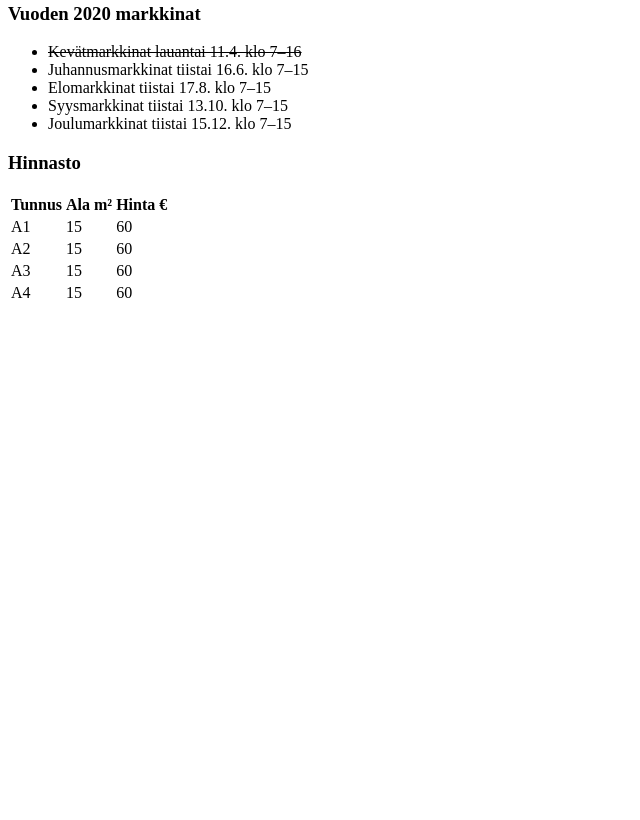
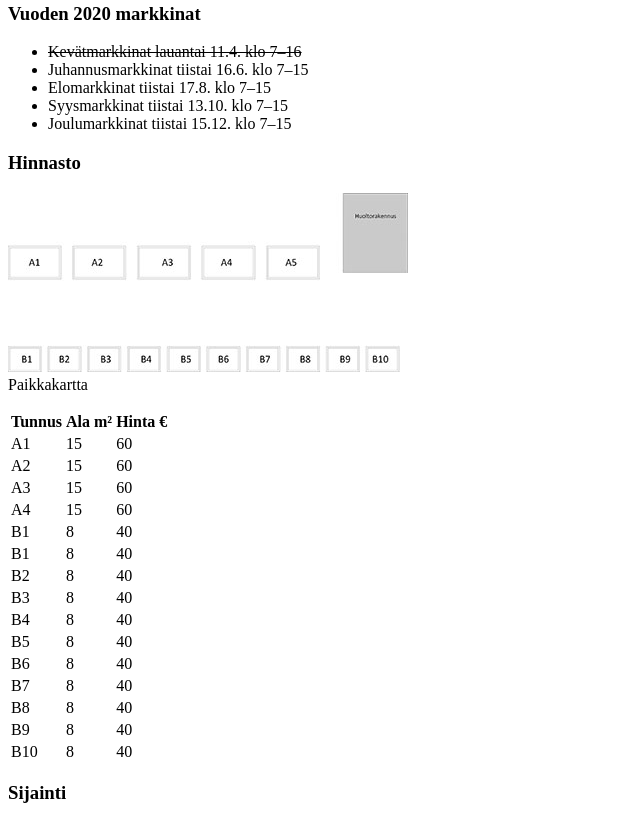
Before and after one commit to leeniemi/leeniemi.github.io, a plain HTML site: page demo2.html in a window 1280 px wide. Shown: the part 570-1390 px from the top of the page, without its empty margins (0-640 px from the left). Before the commit the page ends 883 px from the top, so only its background shows below. Drawn offline with Linux system fonts and the light colour scheme; grey boxes are pictures that could not be loaded.

Commit message:
25.8. valmis demo 2

```diff
--- a/demo2.html
+++ b/demo2.html
@@ -1,5 +1,5 @@
 <!DOCTYPE html>
-<html>
+<html lang="fi">
 <head>
     <meta charset="UTF-8">
     <title>Demo 2</title>
@@ -15,6 +15,8 @@
     Torilla pidetään <mark>markkinapäiviä</mark> ja olemme saaneet torille vakituisen asiakaskunnan.
     Julkinen liikenne suosii toria, sijainti on nimen mukaisesti kalasataman vieressä ja linja-autopysäkki on 50 metrin päässä.</p>
 
+
+
     <h3>Vuoden 2020 markkinat </h3>
     <ul>
         <li><del>Kevätmarkkinat lauantai 11.4. klo 7–16</del></li>
@@ -25,6 +27,11 @@
     </ul>
 
     <h3>Hinnasto</h3>
+    <p>
+        <img src="./kuvat/tori.jpg" alt="tori"><br>
+        Paikkakartta
+    </p>
+
     <table>
         <tr> <!-- otsikkorivi -->
             <th>Tunnus</th> <!-- table head = th -->
@@ -51,11 +58,66 @@
             <td>15</td>
             <td>60</td>
         </tr>
-
-
+        <tr>
+            <td>B1</td><!-- table data = td -->
+            <td>8</td>
+            <td>40</td>
+        </tr>
+        <tr>
+            <td>B1</td><!-- table data = td -->
+            <td>8</td>
+            <td>40</td>
+        </tr>
+        <tr>
+            <td>B2</td><!-- table data = td -->
+            <td>8</td>
+            <td>40</td>
+        </tr>
+        <tr>
+            <td>B3</td><!-- table data = td -->
+            <td>8</td>
+            <td>40</td>
+        </tr>
+        <tr>
+            <td>B4</td><!-- table data = td -->
+            <td>8</td>
+            <td>40</td>
+        </tr>
+        <tr>
+            <td>B5</td><!-- table data = td -->
+            <td>8</td>
+            <td>40</td>
+        </tr>
+        <tr>
+            <td>B6</td><!-- table data = td -->
+            <td>8</td>
+            <td>40</td>
+        </tr>
+        <tr>
+            <td>B7</td><!-- table data = td -->
+            <td>8</td>
+            <td>40</td>
+        </tr>
+        <tr>
+            <td>B8</td><!-- table data = td -->
+            <td>8</td>
+            <td>40</td>
+        </tr>
+        <tr>
+            <td>B9</td><!-- table data = td -->
+            <td>8</td>
+            <td>40</td>
+        </tr>
+        <tr>
+            <td>B10</td><!-- table data = td -->
+            <td>8</td>
+            <td>40</td>
+        </tr>
     </table>
 
+    <h3>Sijainti</h3>
+    <iframe src="https://www.google.com/maps/embed?pb=!1m18!1m12!1m3!1d1906.6424288939156!2d23.553976816159064!3d61.45316258245171!2m3!1f0!2f0!3f0!3m2!1i1024!2i768!4f13.1!3m3!1m2!1s0x468ed9fa83d6429f%3A0xb142d41e406c097d!2sKierikantie%2018%2C%2033980%20Pirkkala!5e0!3m2!1sfi!2sfi!4v1598336853378!5m2!1sfi!2sfi" width="600" height="450" style="border:0;" allowfullscreen="" aria-hidden="false" tabindex="0"></iframe>
 
-
+<p>&copy; Leena JN</p>
 </body>
 </html>
```
